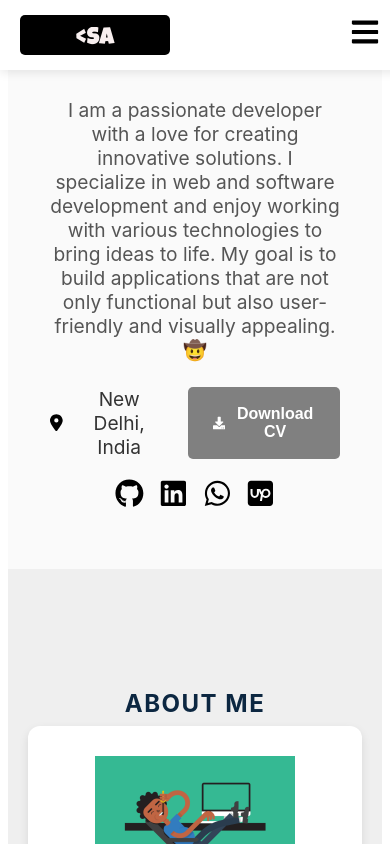
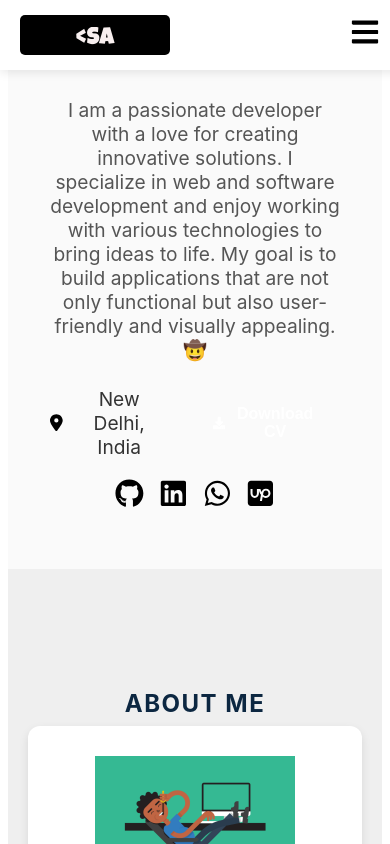
Before and after one commit to thesagargupta/PERSONAL-PORTFOLIO, a React (Vite) app: page / in a window 390 px wide. In both pictures the pointer is over the button "Download CV". Shown: the part 652-1496 px from the top of the page. Built offline with nearby package versions, Linux system fonts and the light colour scheme; a web font is replaced by a local one.

Commit message:
commit fix

```diff
--- a/src/components/Home.css
+++ b/src/components/Home.css
@@ -190,6 +190,9 @@
     transform: none;
     color: inherit;
   }
+  .cv-btn:hover {
+    background-color: unset; /* or transparent or initial, depending on your needs */
+  }
   .social-icons{
     justify-content: center;
   }
```
